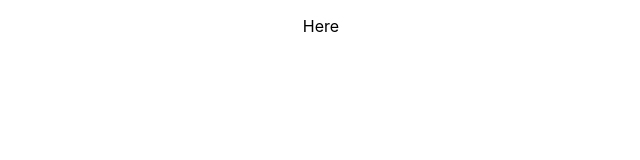
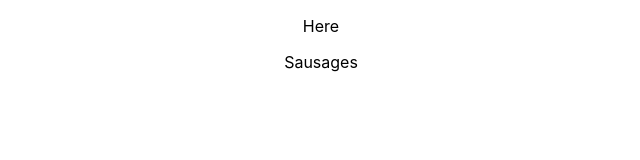
Before and after one commit to karenbstewart/PerfectPresentsRegister, a React (Create React App) app in the folder perfectpresentsclient/: page / in a window 1280 px wide. Shown: the top 160 px of the page, without its empty margins (319-959 px from the left). Built offline with nearby package versions, Linux system fonts and the light colour scheme.

Commit message:
working on React

```diff
--- a/perfectpresentsclient/src/App.js
+++ b/perfectpresentsclient/src/App.js
@@ -1,10 +1,12 @@
-import logo from './logo.svg';
+import React from 'react';
+import MainContainer from './containers/MainContainer';
 import './App.css';
 
 function App() {
   return (
     <div className="App">
       <p>Here</p>
+      <MainContainer/>
     </div>
   );
 }
--- a/perfectpresentsclient/src/containers/MainContainer.js
+++ b/perfectpresentsclient/src/containers/MainContainer.js
@@ -0,0 +1,15 @@
+import React from 'react';
+
+
+
+
+
+const MainContainer = () => {
+    return (
+        <>
+            <p>Sausages </p>
+        </>
+    )
+}
+
+export default MainContainer;
--- a/perfectpresentsclient/src/helpers/request.js
+++ b/perfectpresentsclient/src/helpers/request.js
@@ -19,7 +19,7 @@ class Request {
         body: JSON.stringify(payload)
       })
     }
-// adding some comment
+
     patch(url, payload){
       return fetch(url, {
         method: "PATCH",
```
Also changed, not shown: perfectpresentsclient/src/containers/ListContainer.js (added), 2 other files (tests, documents, lock files or other folders).
